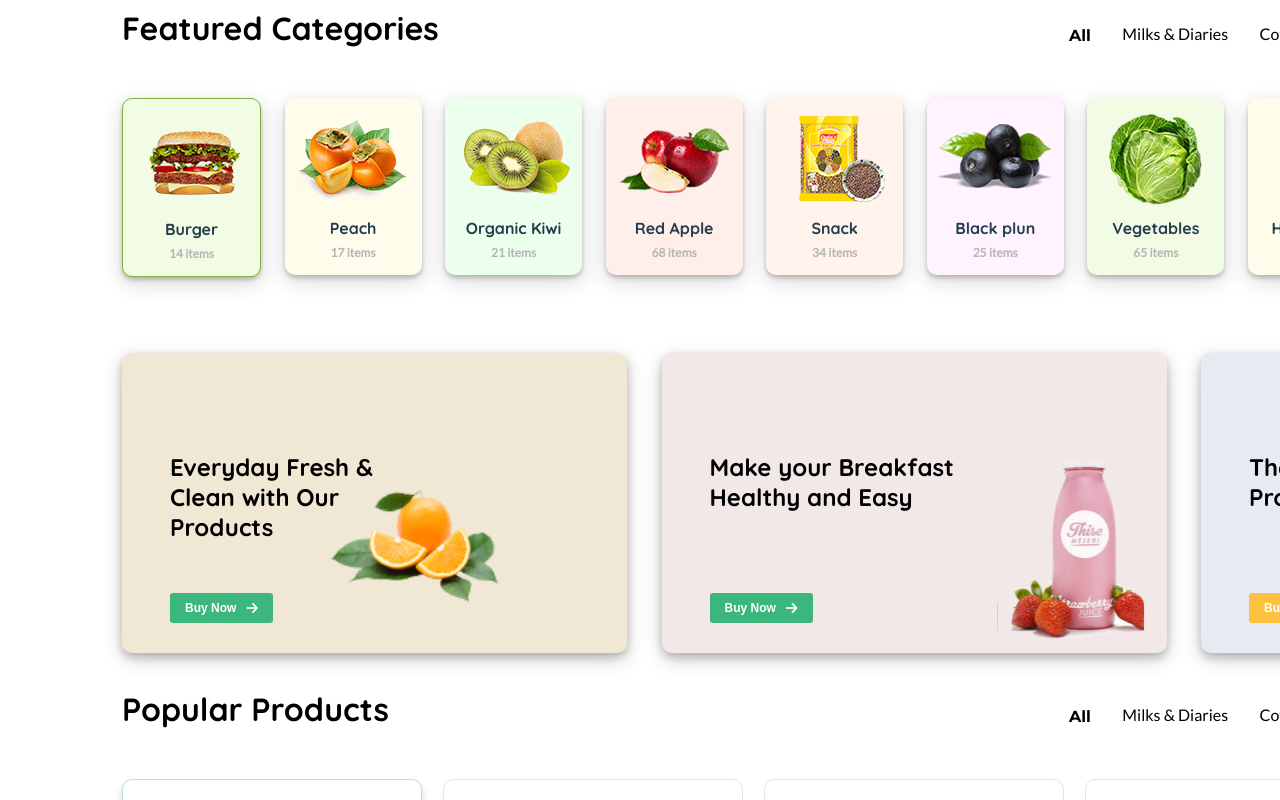
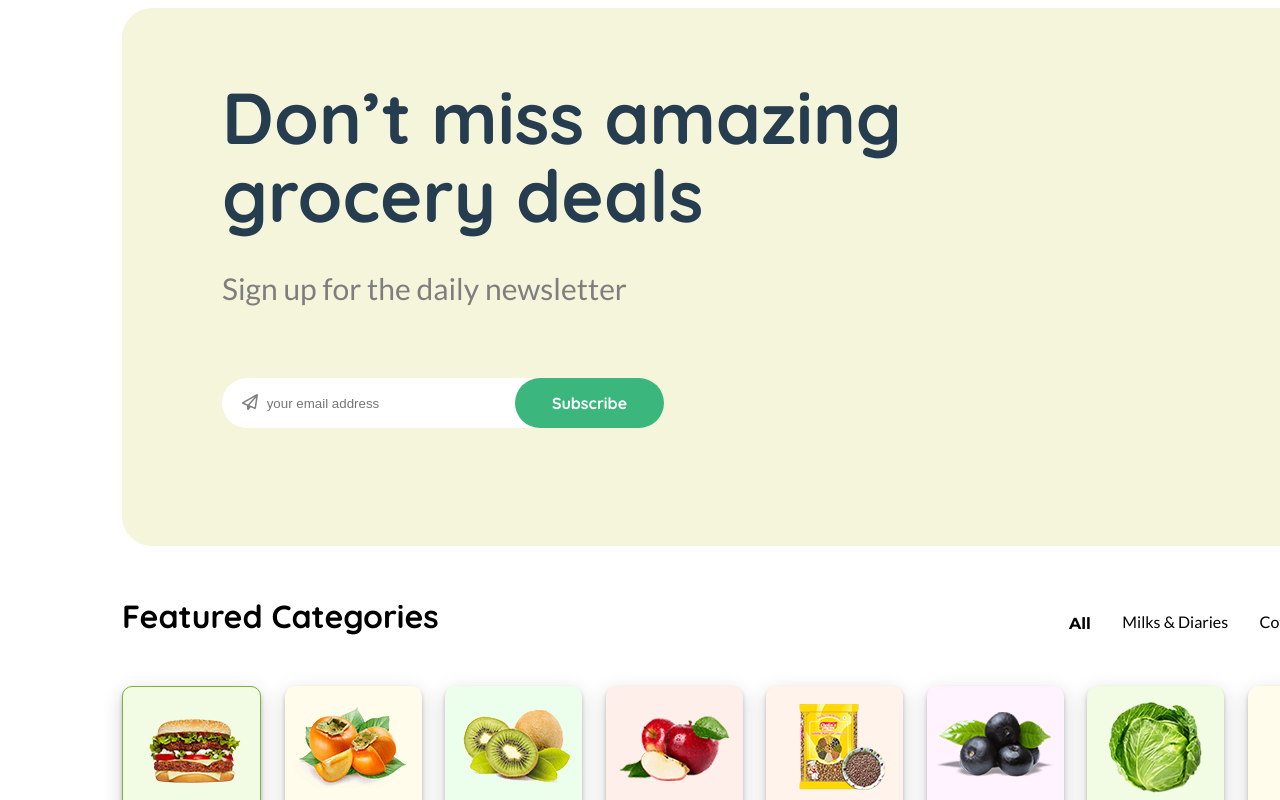
Before and after one commit to SreypichTO/Internet_Programming, a Vue app: page / in a window 1280 px wide. Shown: the top 800 px of the page. Built offline with nearby package versions, Linux system fonts and the light colour scheme.

Commit message:
Add subscribe

```diff
--- a/src/App.vue
+++ b/src/App.vue
@@ -1,117 +1,13 @@
 <template>
-  <div class="container">
-    <div style="width: 1584px">
-      <div>
-        <headRow text="Featured Categories"></headRow>
-        <div class="Category">
-          <Category
-            v-for="i in Category"
-            :key="i.id"
-            :bg="i.bg"
-            :Name="i.Name"
-            :Img="i.Img"
-            :Amount="i.Amount"
-            :bd="i.bd"
+ <div>
 
-          />
-        </div>
-      </div>
-      <br /><br />
-      <div class="Promotion">
-        <Promotion
-          v-for="p in Promotion"
-          :bannerBg="p.bannerBg"
-          :img="p.img"
-          :key="p.id"
-          :Title="p.Title"
-          :btnColor="p.btnColor"
-          :icon="p.icon"
-        ></Promotion>
-      </div>
-      <br /><br />
-      <headRow text="Popular Products"></headRow>
-      <div>
-        <div class="cardRow">
-          <productCard
-            v-for="pc in productCard"
-            :key="pc"
-            :text="pc.text"
-            :labelBg="pc.labelBg"
-            :btntxt="pc.btntxt"
-            :btnColor="pc.btnColor"
-            :color="pc.color"
-            :icon="pc.icon"
-            :cardImg="pc.cardImg"
-            :bd="pc.bd"
-            :box="pc.box"
-          ></productCard>
-        </div>
-      </div>
-    </div>
-  </div>
+ </div>
+ <RouterView />
 
-  <!-- http://127.0.0.1:5500/dist/index.html -->
 </template>
+
+
+
 <script>
-import { mapState } from "pinia";
-import MyButton from "./components/MyBotton.vue";
-import Category from "./components/Category.vue";
-import Promotion from "./components/Promotion.vue";
-import headRow from "./components/header.vue";
-import productCard from "./components/productCard.vue";
-import { useProductStore } from "./stores/product";
-
-export default {
-  name: "App",
-  components: {
-    MyButton,
-    Category,
-    Promotion,
-    headRow,
-    productCard,
-  },
-
-  computed: {
-    ...mapState(useProductStore, ["Category"]),
-    ...mapState(useProductStore, ["Promotion"]),
-    ...mapState(useProductStore, ["productCard"]),
-  },
-};
+import { RouterLink, RouterView} from "vue-router";
 </script>
-
-<style>
-body {
-  width: 100%;
-  height: 100vh;
-
-  /* display: flex; */
-  /* flex-direction: row; */
-  align-items: center;
-  /* justify-content: center; */
-}
-.container {
-  width: 1812px;
-  display: flex;
-  flex-direction: column;
-  align-items: center;
-}
-.Category {
-  width: 1584px;
-  display: flex;
-  flex-direction: row;
-  justify-content: space-between;
-}
-.Promotion {
-  margin-top: 40px;
-  display: flex;
-  flex-direction: row;
-  justify-content: space-between;
-}
-.cardRow {
-  width: 1584px;
-  display: flex;
-  flex-direction: row;
-  justify-content: space-between;
-  flex-wrap: wrap;
-}
-</style>
--- a/src/router/index.js
+++ b/src/router/index.js
@@ -1,8 +1,19 @@
 import { createRouter, createWebHistory } from 'vue-router'
+// import HomeView from '../views/HomeView.vue'
+import PageCategory from '../views/HomeView.vue'
+
 
 const router = createRouter({
   history: createWebHistory(import.meta.env.BASE_URL),
-  routes: []
+  routes: [
+    {
+      path: "/",
+      name: "home",
+      component: PageCategory,
+    },
+
+  ]
+
 })
 
 export default router
--- a/src/views/HomeView.vue
+++ b/src/views/HomeView.vue
@@ -0,0 +1,204 @@
+<template>
+  <!-- <RouterLink>Category</RouterLink> -->
+
+    <div class="container">
+      <div class="Hero">
+
+        <div style="position: absolute; left: 100px;top: 70px;">
+          <div class="text-large">Don’t miss amazing grocery deals</div> <br><br>
+          <div class="text-small">Sign up for the daily newsletter </div>
+            <br><br><br><br>
+            <form action="">
+              <div>
+                <i class="fa-regular fa-paper-plane"></i>
+                <input type="text" placeholder="your email address">
+              </div>
+              <div class="subscribe">
+                <div>Subscribe</div>
+              </div>
+            </form>
+
+
+        </div>
+        <img src="../assets/image/fresh-apples .svg" alt="" style="position: absolute; right: 0px;top: 0px;">
+
+
+      </div>
+
+      <div style="width: 1584px">
+        <div>
+          <headRow text="Featured Categories"></headRow>
+          <div class="Category">
+            <Category
+              v-for="i in Category"
+              :key="i.id"
+              :bg="i.bg"
+              :Name="i.Name"
+              :Img="i.Img"
+              :Amount="i.Amount"
+              :bd="i.bd"
+
+            />
+          </div>
+        </div>
+        <div>
+
+        </div>
+        <br /><br />
+        <div class="Promotion">
+          <Promotion
+            v-for="p in Promotion"
+            :bannerBg="p.bannerBg"
+            :img="p.img"
+            :key="p.id"
+            :Title="p.Title"
+            :btnColor="p.btnColor"
+            :icon="p.icon"
+          ></Promotion>
+        </div>
+
+        <br /><br />
+        <headRow text="Popular Products"></headRow>
+        <div>
+          <div class="cardRow">
+            <productCard
+              v-for="pc in productCard"
+              :key="pc"
+              :text="pc.text"
+              :labelBg="pc.labelBg"
+              :btntxt="pc.btntxt"
+              :btnColor="pc.btnColor"
+              :color="pc.color"
+              :icon="pc.icon"
+              :cardImg="pc.cardImg"
+              :bd="pc.bd"
+              :box="pc.box"
+            ></productCard>
+          </div>
+        </div>
+      </div>
+    </div>
+
+    <!-- http://127.0.0.1:5500/dist/index.html -->
+  </template>
+  <script>
+  import { mapState } from "pinia";
+  import MyButton from "../components/MyBotton.vue";
+  import Category from "../components/Category.vue";
+  import Promotion from "../components/Promotion.vue";
+  import headRow from "../components/header.vue";
+  import productCard from "../components/productCard.vue";
+  import { useProductStore } from "../stores/product";
+
+  export default {
+    name: "App",
+    components: {
+      MyButton,
+      Category,
+      Promotion,
+      headRow,
+      productCard,
+    },
+
+    computed: {
+      ...mapState(useProductStore, ["Category"]),
+      ...mapState(useProductStore, ["Promotion"]),
+      ...mapState(useProductStore, ["productCard"]),
+    },
+  };
+  </script>
+
+  <style scoped>
+body {
+  width: 100%;
+  height: 100vh;
+
+  /* display: flex; */
+  /* flex-direction: row; */
+  align-items: center;
+  /* justify-content: center; */
+}
+.container {
+  width: 1812px;
+  display: flex;
+  flex-direction: column;
+  align-items: center;
+}
+.Category {
+  width: 1584px;
+  display: flex;
+  flex-direction: row;
+  justify-content: space-between;
+}
+.Promotion {
+  margin-top: 40px;
+  display: flex;
+  flex-direction: row;
+  justify-content: space-between;
+}
+.cardRow {
+  width: 1584px;
+  display: flex;
+  flex-direction: row;
+  justify-content: space-between;
+  flex-wrap: wrap;
+}
+.Hero{
+  width: 1584px;
+  height: 538px;
+  background-color: beige;
+  border-radius: 30px;
+  position: relative;
+  margin-bottom: 50px;
+}
+.text-large{
+    width: 727px;
+    font-family: Quicksand;
+    font-size: 72px;
+    font-weight: 700;
+    line-height: 78px;
+    color: #253D4E;
+}
+.text-small{
+    font-family: Lato;
+    font-size: 30px;
+    font-weight: 400;
+    /* padding-top: 30px; */
+    color: #7E7E7E;
+}
+form{
+  position: relative;
+  width: 442px;
+  height: 50px;
+  background-color: white;
+  border-radius: 30px;
+
+  display: flex;
+  flex-direction: row;
+  align-items: center;
+}
+input{
+  border: 0px;
+}
+i{
+  color: grey;
+  padding-left: 20px;
+  padding-right: 5pt;
+}
+.subscribe{
+  position: absolute;
+  right: 0px;
+  width: 149px;
+  height: 50px;
+  background-color: #3BB77E;
+  border-radius: 30px;
+
+  display: flex;
+  justify-content: center;
+  align-items: center;
+  font-family: Quicksand;
+  font-size: 16px;
+  font-weight: 700;
+  color: white;
+}
+</style>
--- /dev/null
+++ b/src/views/PageCategory.vue
@@ -0,0 +1,5 @@
+<template>
+
+    <h2>This is from Category </h2>
+
+</template>
```
Also changed, not shown: 2 other files (tests, documents, lock files or other folders).
